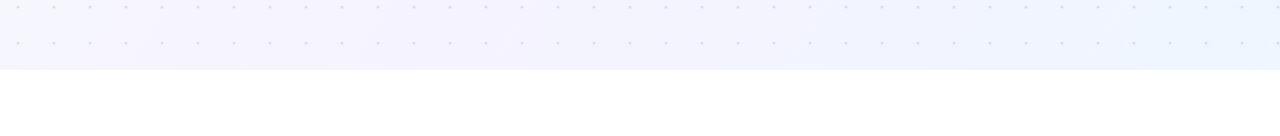
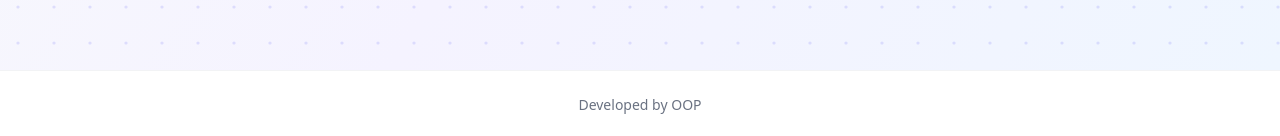
Before and after one commit to KasunBandara921/expense-manager, a Next.js app: page /login in a window 1280 px wide. Shown: the part 730-866 px from the top of the page. Before the commit the page ends 800 px from the top, so only its background shows below. Built offline with nearby package versions, Linux system fonts and the light colour scheme.

Commit message:
added footer tag

```diff
--- a/src/app/layout.tsx
+++ b/src/app/layout.tsx
@@ -28,11 +28,14 @@ export default function RootLayout({
   return (
     <html lang="en" suppressHydrationWarning>
       <body
-        className={`${geistSans.variable} ${geistMono.variable} antialiased bg-background text-foreground transition-colors duration-300`}
+        className={`${geistSans.variable} ${geistMono.variable} antialiased bg-background text-foreground transition-colors duration-300 flex flex-col min-h-screen`}
       >
         <ThemeInitializer />
         <AntigravityDots />
-        <div className="relative z-10 min-h-screen">{children}</div>
+        <div className="relative z-10 flex-grow">{children}</div>
+        <footer className="relative z-10 w-full border-t border-gray-200/50 dark:border-zinc-800/50 bg-white/40 dark:bg-zinc-950/40 py-6 text-center text-sm text-gray-500 dark:text-zinc-400">
+          Developed by OOP
+        </footer>
       </body>
     </html>
   );
```
